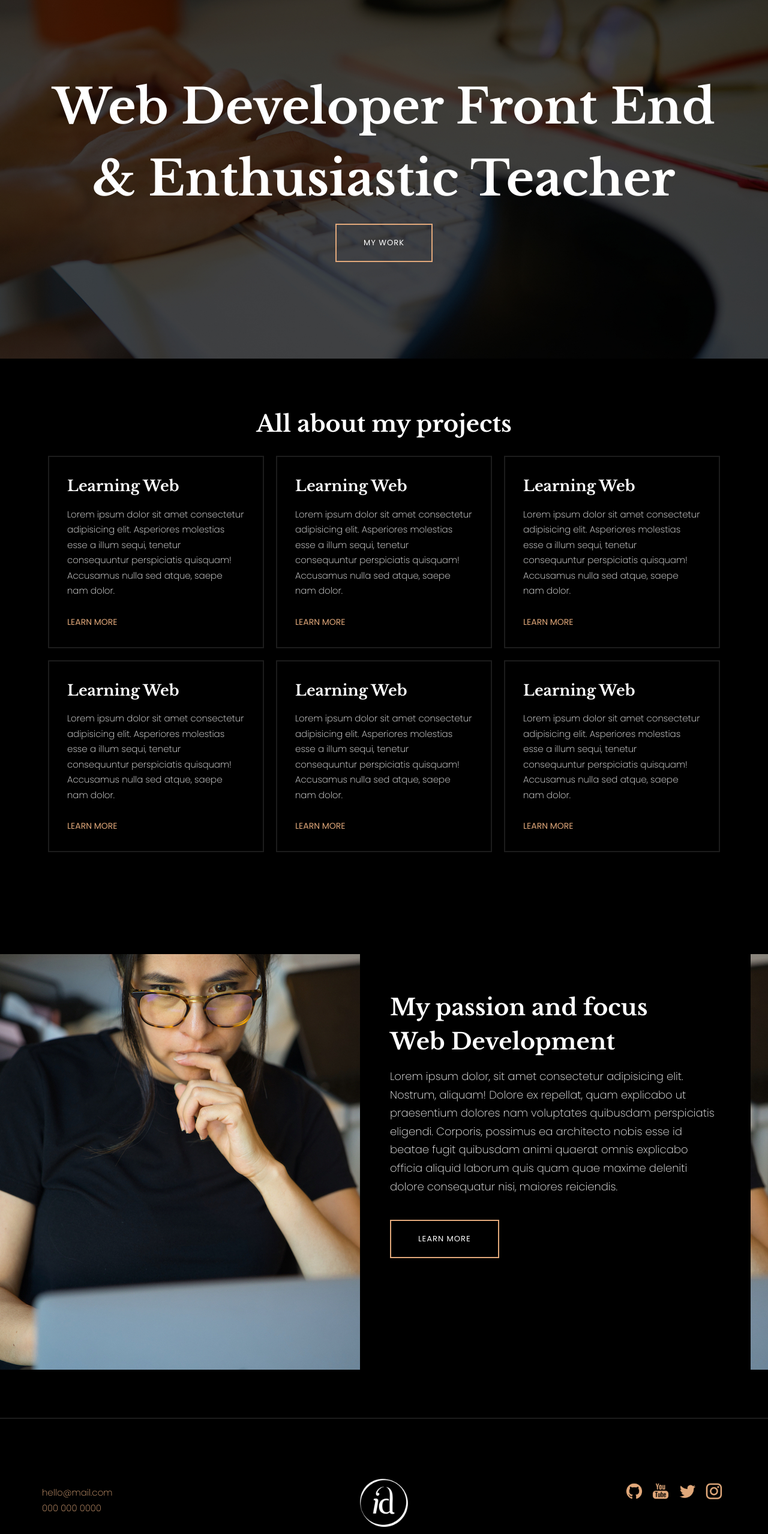
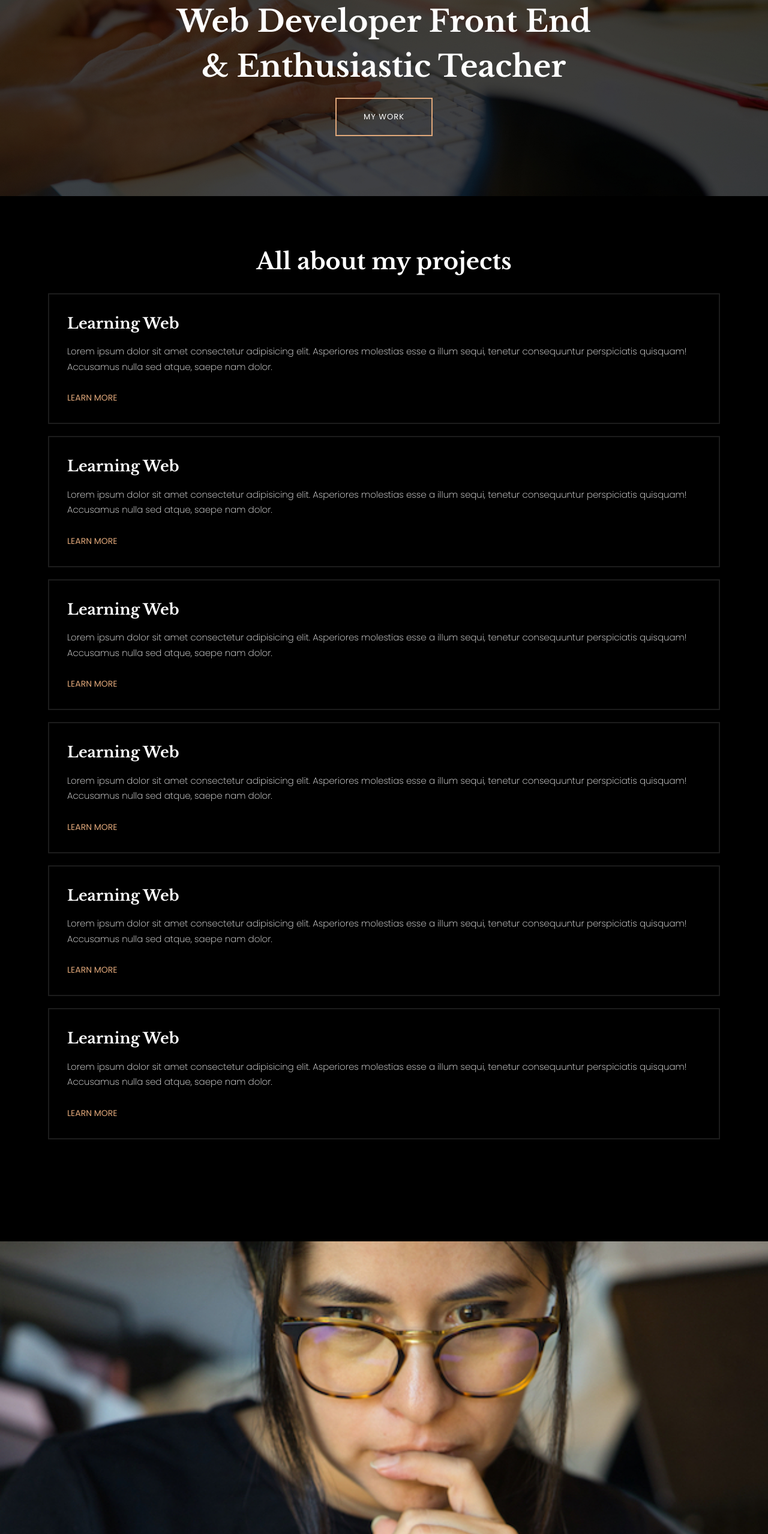
Before and after one commit to JesusCRojas/portafolio_01, a plain HTML site: page index.html in a window 1280 px wide. Shown: the part 202-2760 px from the top of the page at 60% size. Drawn offline with nearby package versions, Linux system fonts and the light colour scheme.

Commit message:
Código para un diseño web resposive

```diff
--- a/style.css
+++ b/style.css
@@ -230,3 +230,147 @@ hr {
 	text-align: center;
 	padding: 30px;
 }
+
+
+
+
+
+
+
+
+
+
+
+
+
+
+
+
+
+
+
+
+
+
+
+
+
+
+
+
+
+
+
+
+
+
+
+
+
+
+
+
+
+
+
+
+
+
+
+
+
+
+
+
+
+
+
+
+
+
+
+
+
+
+
+
+
+
+
+
+
+
+
+
+
+
+
+
+
+
+
+
+
+
+
+
+
+
+
+
+
+
+/*Para celulares*/
+
+/* Utility Classes */
+.display-1 {
+	font-size: 50px;
+}
+
+/* Header */
+#mainheader {
+	height: 100%;
+}
+
+/* Navbar */
+#navbar ul li {
+	margin-left: 20px;
+}
+
+/* Showcase */
+#showcase {
+	padding-top: 80px;
+	padding-bottom: 100px;
+}
+
+/* Work */
+#work .work-row {
+	flex-direction: column;
+}
+
+/* About */
+#about {
+	flex-direction: column;
+}
+
+#about .about-slim {
+	display: none;
+}
+
+/* Contact */
+#contact {
+	padding: 80px 0;
+}
+
+#contact .contact-info p {
+	font-size: 14px;
+}
+
+#contact .contact-logo img {
+	height: 60px;
+}
+
+#contact .contact-social img {
+	height: 20px;
+	margin: 2px;
+}
```
